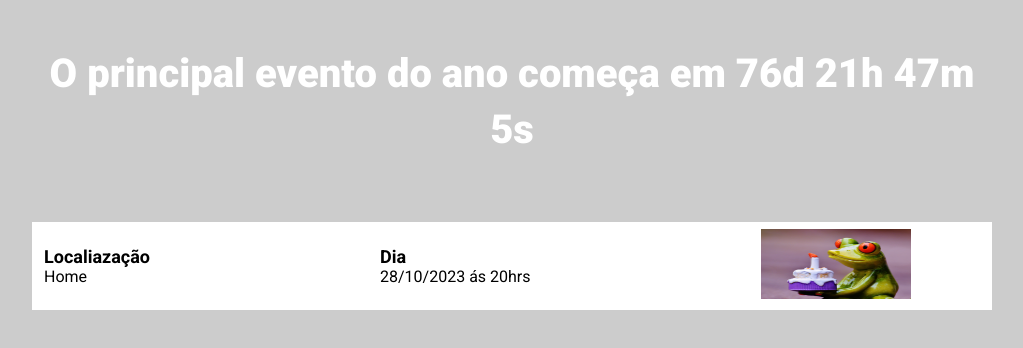
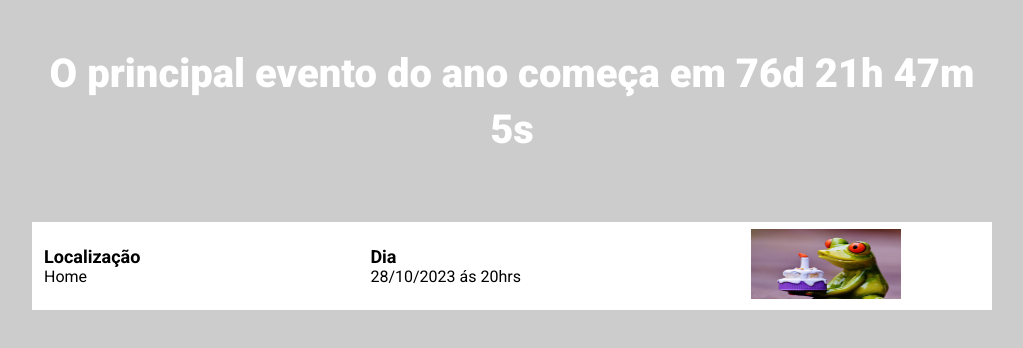
Before and after one commit to vluigimartins/the_event, a website built with Parcel: page src/index.html in a window 1280 px wide. Shown: the part 186-534 px from the top of the page, without its empty margins (128-1151 px from the left). Built offline with nearby package versions, Linux system fonts and the light colour scheme; files whose address does not match are found by name.

Commit message:
corrigindo o texto

```diff
--- a/src/index.html
+++ b/src/index.html
@@ -30,7 +30,7 @@
             <div class="infos-bar">
                 <ul class="infos-bar__infos">
                     <li class="infos-bar__infos__item">
-                        <b>Localiazação</b>
+                        <b>Localização</b>
                         Home
                     </li>
                     <li class="infos-bar__infos__item">
```
